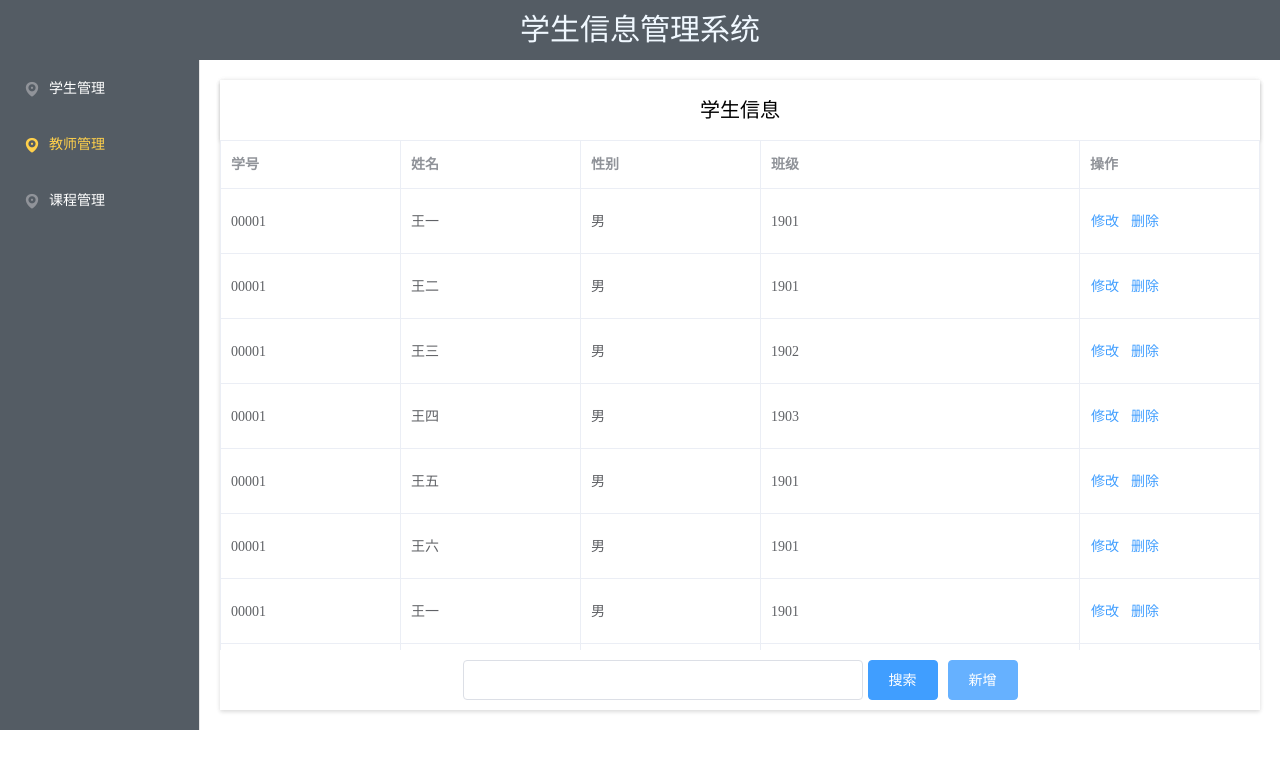
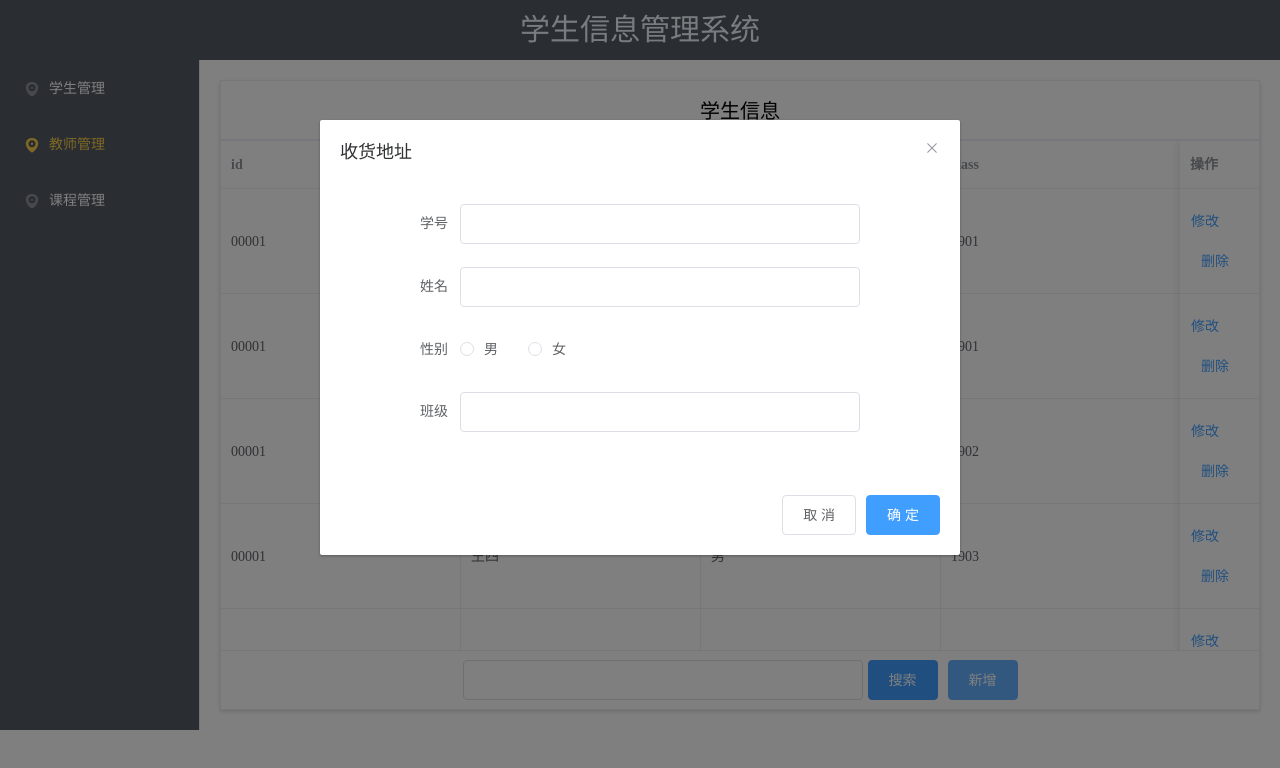
Before and after one commit to DavolucKing/study-manage-system, a Vue app: page / in a window 1280 px wide. Both pictures are taken after a click on the button "新增". Shown: the top 768 px of the page. Built offline with nearby package versions, Linux system fonts and the light colour scheme.

Commit message:
整合增删改查操作并放置在控制器中

```diff
--- a/src/components/myTable.vue
+++ b/src/components/myTable.vue
@@ -1,34 +1,24 @@
 <template>
   <el-container class="my-table">
-    <el-header class="el-header">{{ title }}</el-header>
+    <el-header class="el-header">
+      <div >
+        {{title}}
+      </div>
+    </el-header>
     <el-main class="el-main">
       <el-table
           :data="tableData"
           border
           style="width: 100%">
         <el-table-column
-            prop="id"
-            label="学号"
-            width="180">
-        </el-table-column>
-        <el-table-column
-            prop="name"
-            label="姓名"
-            width="180">
-        </el-table-column>
-        <el-table-column
-            prop="sex"
-            label="性别"
-            width="180">
-        </el-table-column>
-        <el-table-column
-            prop="class"
-            label="班级">
+            v-for="(value,key) in tableData[0]" :key="key"
+            :prop="key"
+            :label="key"
+            width="240">
         </el-table-column>
         <el-table-column
             fixed="right"
-            label="操作"
-            width="180">
+            label="操作">
           <template slot-scope="scope">
             <el-button  type="text" @click="handleEdit(scope.$index, scope.row)">修改</el-button>
             <el-button type="text" @click="handleDelete(scope.$index, scope.row)">删除</el-button>
@@ -40,7 +30,28 @@
     <el-footer class="el-footer">
       <el-input class="el-input" v-model="searchValue" ></el-input>
       <el-button type="primary" class="btn2" @click="search(searchValue)">搜索</el-button>
-      <el-button type="primary" class="btn1">新增</el-button>
+      <el-button type="primary" class="btn1" @click="dialogFormVisible=true">新增</el-button>
+      <el-dialog title="收货地址" :visible.sync="dialogFormVisible">
+        <el-form :model="form">
+          <el-form-item label="学号" :label-width="formLabelWidth">
+            <el-input v-model="form.id" autocomplete="off"></el-input>
+          </el-form-item>
+          <el-form-item label="姓名" :label-width="formLabelWidth">
+            <el-input v-model="form.name" autocomplete="off"></el-input>
+          </el-form-item>
+          <el-form-item label="性别" :label-width="formLabelWidth">
+            <el-radio v-model="form.sex" label="男">男</el-radio>
+            <el-radio v-model="form.sex" label="女">女</el-radio>
+          </el-form-item>
+          <el-form-item label="班级" :label-width="formLabelWidth">
+            <el-input v-model="form.class" autocomplete="off"></el-input>
+          </el-form-item>
+        </el-form>
+        <div slot="footer" class="dialog-footer">
+          <el-button @click="dialogFormVisible = false">取 消</el-button>
+          <el-button type="primary" @click="handleAdd(myIndex)">确 定</el-button>
+        </div>
+      </el-dialog>
     </el-footer>
   </el-container>
 </template>
@@ -55,7 +66,17 @@ export default {
     return{
       controller:new BaseTableController(this.option),
       searchValue:'',
-      title:'学生信息'
+      title:'学生信息',
+      dialogFormVisible:false,
+      dialogFormFlag:false,
+      myIndex:0,
+      form: {
+        id:'',
+        name: '',
+        sex:'',
+        class:''
+      },
+      formLabelWidth: '120px'
     }
   },
   computed:{
@@ -65,14 +86,41 @@ export default {
   },
   methods: {
     search(value){
-      debugger
       this.controller.searchTableItem(value)
     },
     handleEdit(index, row) {
       console.log(index, row);
+      this.form = row
+      this.myIndex = index
+      this.dialogFormFlag = true
+      this.dialogFormVisible = true
     },
     handleDelete(index, row) {
-      console.log(index, row);
+      this.$confirm('确认删除此条信息？')
+          .then(() => {
+            console.log(index, row);
+            this.controller.deleteTableItem(index)
+          })
+          .catch(() => {});
+    },
+    handleAdd(){
+      this.dialogFormVisible = false
+      if(this.dialogFormFlag == false){
+        // this.tableData.push(this.form)
+        this.controller.addTableItem(this.form)
+        this.dialogFormVisible = false
+      }else{
+        // this.tableData.splice(this.myIndex,1)
+        // this.tableData.splice(this.myIndex,0,this.form)
+        this.controller.editTableItem(this.myIndex,this.form)
+        this.dialogFormFlag = false
+        this.form={
+          id:'',
+          name: '',
+          sex:'',
+          class:''
+        }
+      }
     }
   }
 }
@@ -90,12 +138,13 @@ export default {
   text-align: center;
   line-height: 60px;
   font-size: 20px;
-  box-shadow: 0 2px 4px rgba(0, 0, 0, .12), 0 0 6px rgba(0, 0, 0, .04)
+  border: 1px solid #EBEEF5;
 }
 .el-footer{
   display: flex;
   align-items: center;
   justify-content: center;
+  border: 1px solid #EBEEF5;
 }
 
 .el-input{
--- a/src/lib/controller/baseTableController.js
+++ b/src/lib/controller/baseTableController.js
@@ -9,7 +9,6 @@ class BaseTableController{
 
     _tableData = []
     _searchData =[]
-    _searchValue=''
 
     get tableData(){
         return this._tableData
@@ -19,13 +18,6 @@ class BaseTableController{
         this._tableData= value
     }
 
-    get searchValue(){
-        return this._searchValue
-    }
-
-    set searchValue(value){
-        this._searchValue= value
-    }
 
     get searchData(){
         return this._searchData
@@ -62,7 +54,18 @@ class BaseTableController{
         }
     }
 
+    deleteTableItem(index){
+        this.tableData.splice(index,1)
+    }
 
+    addTableItem(obj){
+        this.tableData.push(obj)
+    }
+
+    editTableItem(index,obj){
+        this.tableData.splice(index,1)
+        this.tableData.splice(index,0,obj)
+    }
 
 }
 
```
